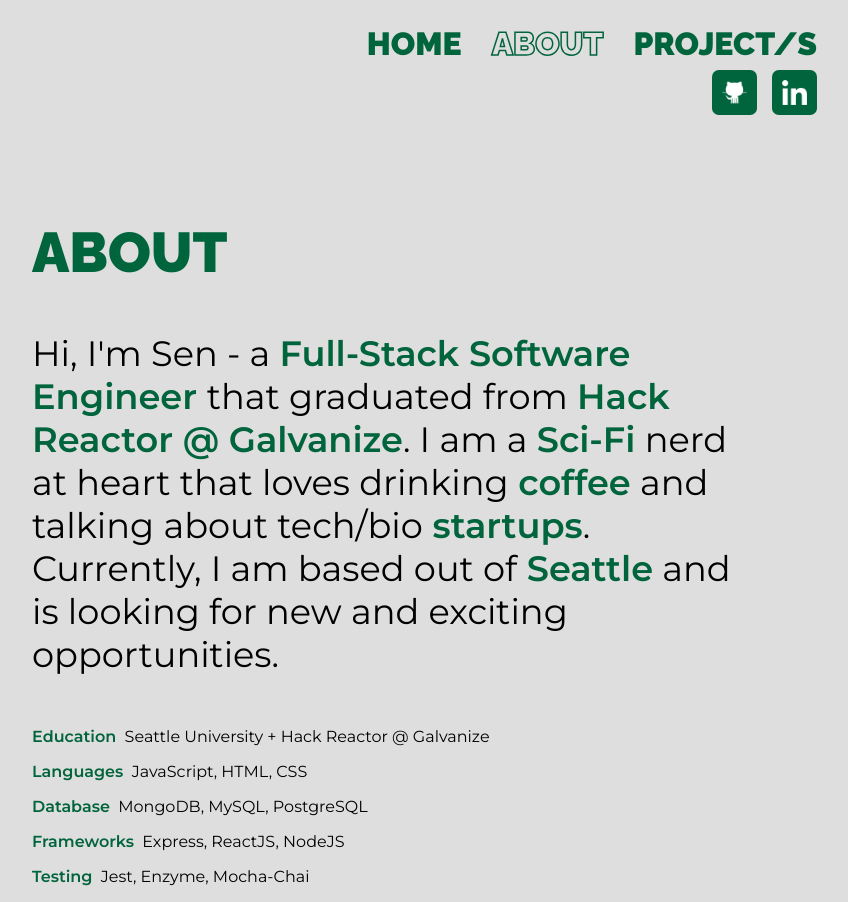
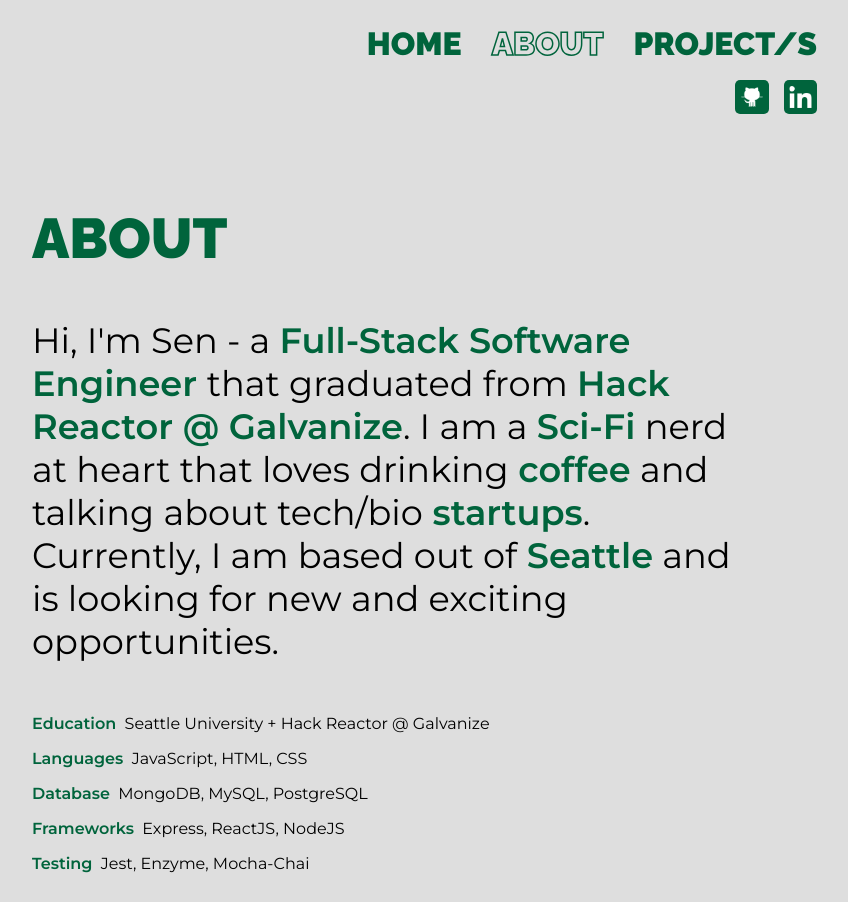
Before and after one commit to senwLu/senLuRes.v2, a React app: page / in a window 1280 px wide. Shown: the whole page, without its empty margins (256-1104 px from the left). Built offline with nearby package versions, Linux system fonts and the light colour scheme.

Commit message:
resized and modified css for icon

```diff
--- a/src/components/NavBar.jsx
+++ b/src/components/NavBar.jsx
@@ -27,8 +27,12 @@ class NavBar extends Component {
                   <div name='project' onClick={this.onChange}>PROJECT/S</div>
                </div>
                <div className='icon-container'>
-               <img className='iconPNG-resize' src={githubPNG} alt=""/>
-                  <img className='iconPNG-resize' src={linkedinPNG} alt=""/>
+                  <a href="https://github.com/senwLu" target="_blank">
+                     <img src={githubPNG} alt=""/>
+                  </a>
+                  <a href="https://linkedin.com/in/senwlu" target="_blank">
+                     <img src={linkedinPNG} alt=""/>
+                  </a>
                </div>
             </div>
 
@@ -42,8 +46,12 @@ class NavBar extends Component {
                   <div className='change-to-outline'>PROJECT/S</div>
                </div>
                <div className='icon-container'>
-               <img className='iconPNG-resize' src={githubPNG} alt=""/>
-                  <img className='iconPNG-resize' src={linkedinPNG} alt=""/>
+                  <a href="https://github.com/senwLu" target="_blank">
+                     <img src={githubPNG} alt=""/>
+                  </a>
+                  <a href="https://linkedin.com/in/senwlu" target="_blank">
+                     <img src={linkedinPNG} alt=""/>
+                  </a>
                </div>
             </div>
 
--- a/src/style.css
+++ b/src/style.css
@@ -121,14 +121,17 @@ body {
   width: 70%;
   display: flex;
   justify-content: flex-end;
-  margin: 20px auto 10vh auto;
+  margin: 30px auto 8vh auto;
 }
 
-.iconPNG-resize {
-  width: 25px;
-  margin-right: 15px;
+.icon-container a{
+  margin: 0px 15px 0px 0px;
+}
+
+.icon-container a img {
+  width: 22.5px;
   background-color: #00643c;
-  padding: 10px;
+  padding: 5.5px;
   border-radius: 15%;
 }
 
```
